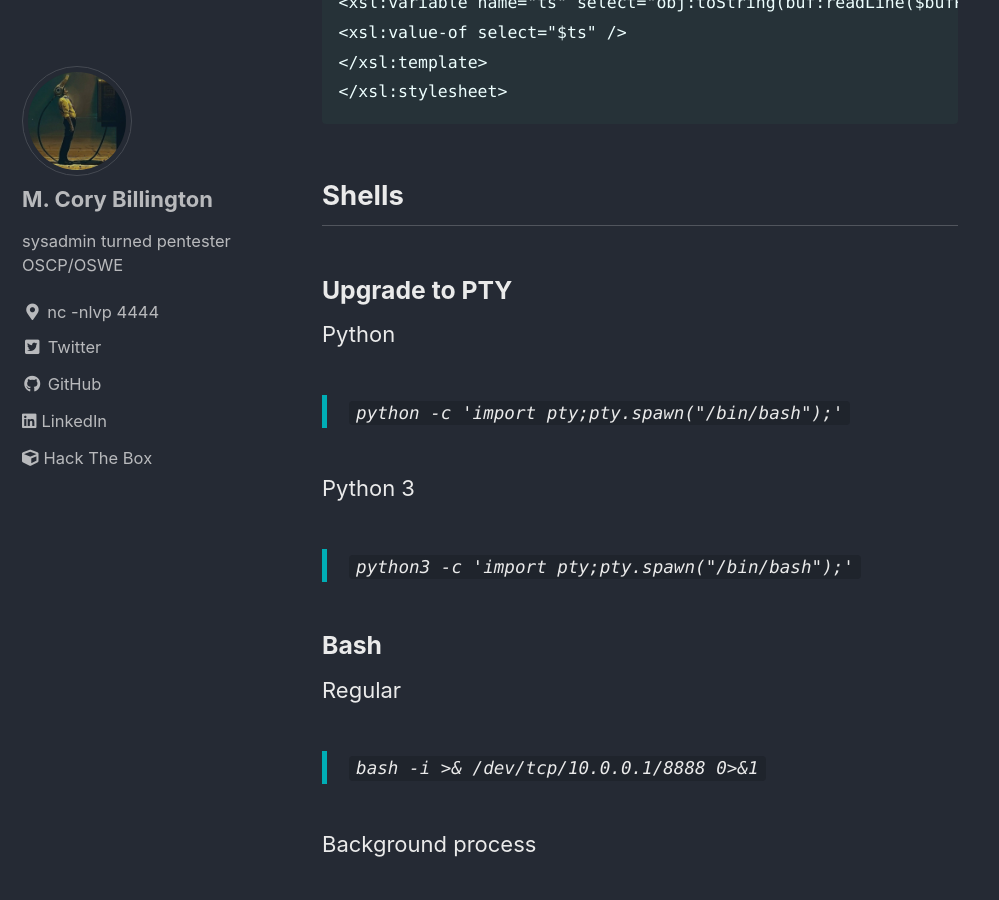
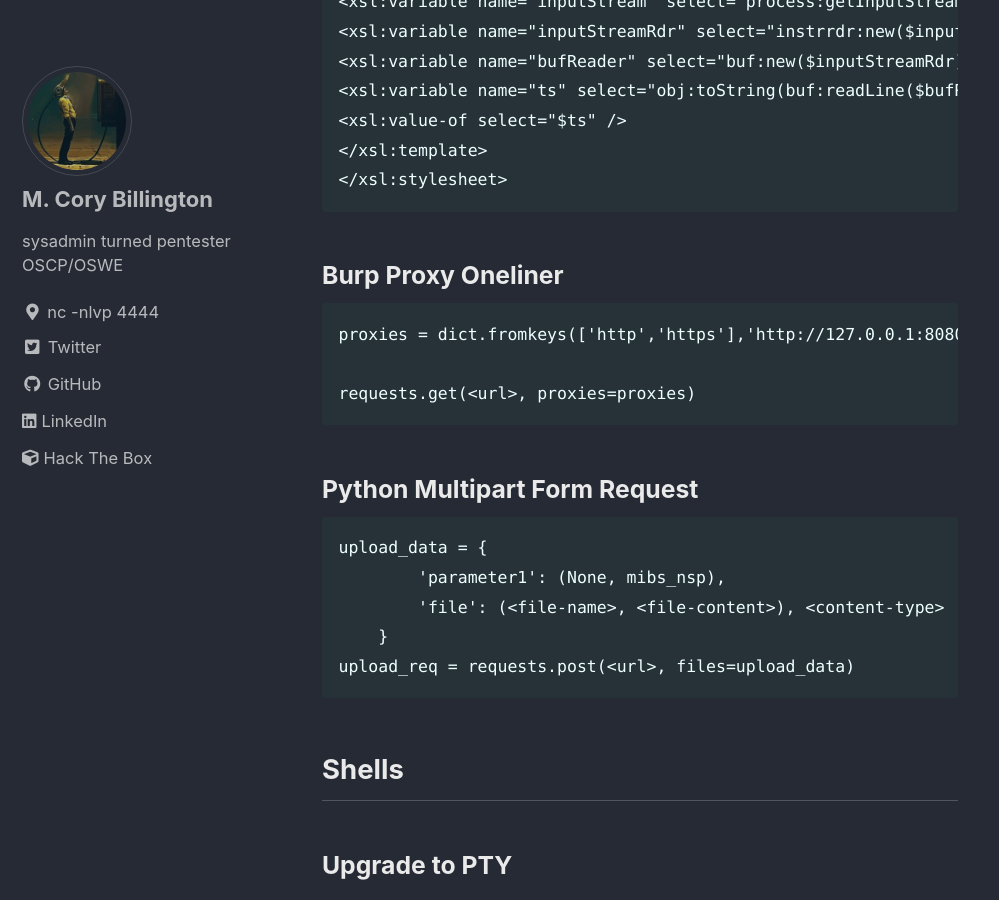
Before and after one commit to mcorybillington/mcorybillington.github.io, a Jekyll site: the page built from _pages/notes.md, in a window 1280 px wide and 900 px high, scrolled down 6220 px. Shown: the whole window, without its empty margins (0-999 px from the left). Built offline with Jekyll 4.4.1, drawn with Linux system fonts in a browser that asks for light colours; cached includes are drawn as plain includes; some of the changed text lies outside the part shown.

Commit message:
Update notes.md
Add some useful snippets

````diff
--- a/_pages/notes.md
+++ b/_pages/notes.md
@@ -17,6 +17,8 @@ author_profile: true
   - [Various AD commands without AD cmdlets](#various-ad-commands-without-ad-cmdlets)
 - [Snippets](#snippets)
   - [XSLT Read Output](#xslt-read-output)
+  - [Burp Proxy Oneliner](#burp-proxy-oneliner)
+  - [Python Multipart form request](#python-multipart-form-request)
 - [Shells](#shells)
   - [Upgrade to PTY](#upgrade-to-pty)
   - [Bash](#bash)
@@ -145,6 +147,21 @@ Snippet for use in XSLT injection to read a single line of output from the comma
 </xsl:template>
 </xsl:stylesheet>
 ```
+### Burp Proxy Oneliner
+
+```
+proxies = dict.fromkeys(['http','https'],'http://127.0.0.1:8080')
+
+requests.get(<url>, proxies=proxies)
+```
+### Python Multipart Form Request
+```
+upload_data = {
+        'parameter1': (None, mibs_nsp),
+        'file': (<file-name>, <file-content>), <content-type>
+    }
+upload_req = requests.post(<url>, files=upload_data)
+```
 ## Shells
 ### Upgrade to PTY
 Python
````
